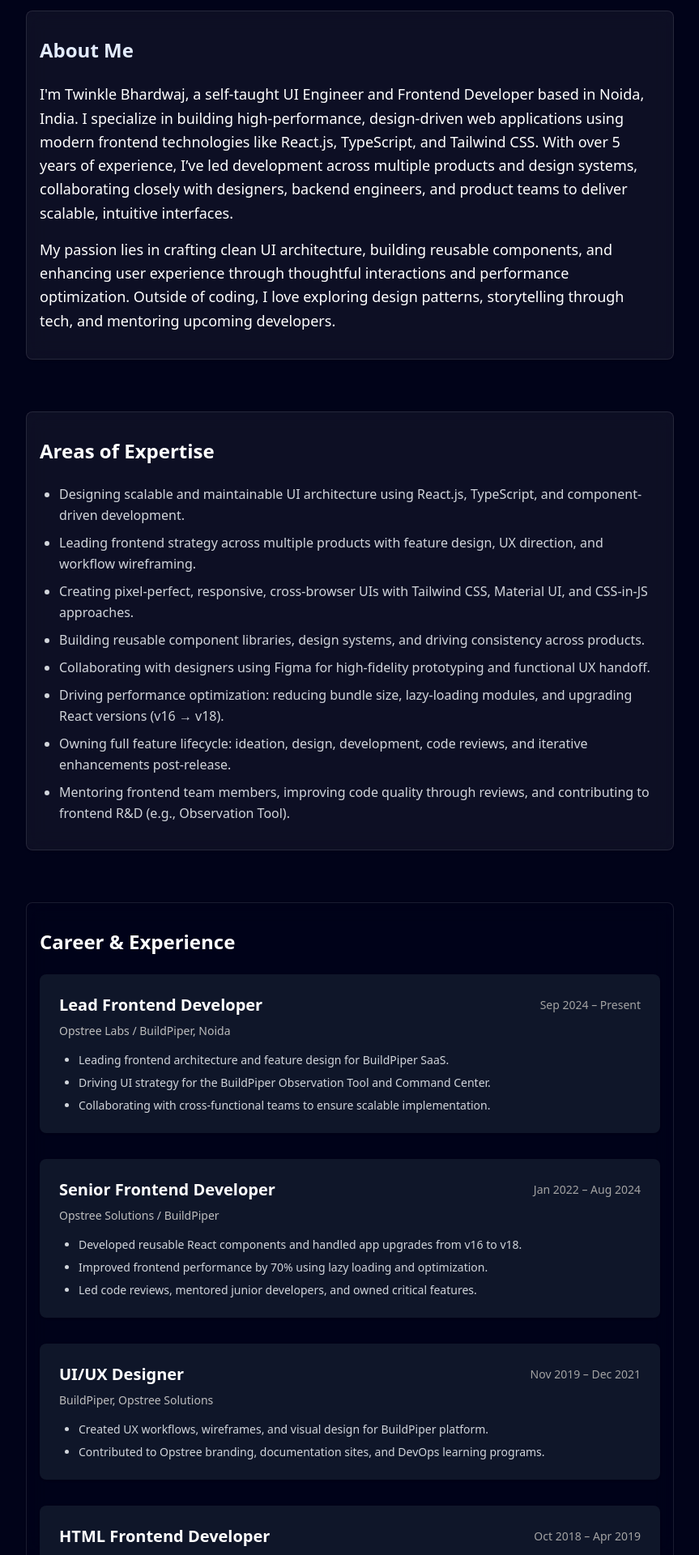
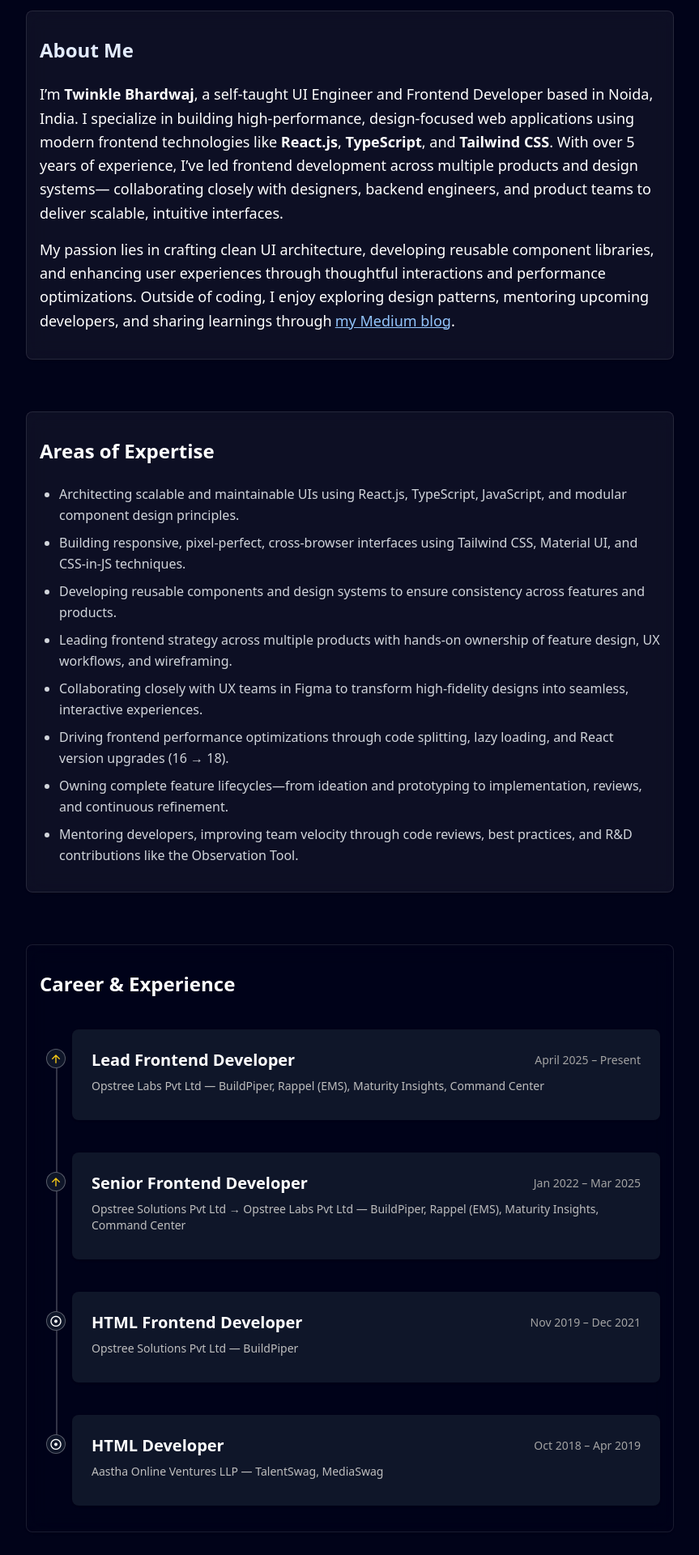
Before and after one commit to mrtwinklebhardwaj/my-resume, a React (Vite) app: page / in a window 1280 px wide. Shown: the part 880-2800 px from the top of the page at 81% size, without its empty margins (416-1279 px from the left). Built offline with nearby package versions, Linux system fonts and the light colour scheme.

Commit message:
Blogs and project section correction

```diff
--- a/package.json
+++ b/package.json
@@ -9,6 +9,7 @@
     "preview": "vite preview"
   },
   "dependencies": {
+    "framer-motion": "^12.6.5",
     "react": "^18.2.0",
     "react-dom": "^18.2.0",
     "remixicon": "^4.6.0"
--- a/src/components/AboutMe.jsx
+++ b/src/components/AboutMe.jsx
@@ -1,23 +1,54 @@
-import React from 'react'
+import React from 'react';
+import { motion } from 'framer-motion';
 
 const AboutMe = () => {
     return (
-        <section className="py-8 px-4 bg-white/5 sm:backdrop-blur-md backdrop-blur-none rounded-lg shadow border border-white/10 mb-16" id="about">
+        <section
+            className="py-8 px-4 bg-white/5 sm:backdrop-blur-md backdrop-blur-none rounded-lg shadow border border-white/10 mb-16"
+            id="about"
+        >
             <div className="max-w-5xl mx-auto">
-                <h3 className="text-2xl font-semibold mb-6 text-[#E3ECFF]">About Me</h3>
-                <p className="text-white text-lg leading-relaxed">
-                    I'm Twinkle Bhardwaj, a self-taught UI Engineer and Frontend Developer based in Noida, India. I specialize in building
-                    high-performance, design-driven web applications using modern frontend technologies like React.js, TypeScript, and Tailwind CSS.
-                    With over 5 years of experience, I’ve led development across multiple products and design systems, collaborating closely
-                    with designers, backend engineers, and product teams to deliver scalable, intuitive interfaces.
-                </p>
-                <p className="text-white text-lg mt-4 leading-relaxed">
-                    My passion lies in crafting clean UI architecture, building reusable components, and enhancing user experience through thoughtful
-                    interactions and performance optimization. Outside of coding, I love exploring design patterns, storytelling through tech, and mentoring upcoming developers.
-                </p>
+                <motion.h3
+                    className="text-2xl font-semibold mb-6 text-[#E3ECFF]"
+                    initial={{ opacity: 0, y: -10 }}
+                    animate={{ opacity: 1, y: 0 }}
+                    transition={{ duration: 0.5 }}
+                >
+                    About Me
+                </motion.h3>
+
+                <motion.p
+                    className="text-white text-lg leading-relaxed"
+                    initial={{ opacity: 0, y: 10 }}
+                    animate={{ opacity: 1, y: 0 }}
+                    transition={{ delay: 0.2, duration: 0.5 }}
+                >
+                    I’m <strong>Twinkle Bhardwaj</strong>, a self-taught UI Engineer and Frontend Developer based in Noida, India. I specialize in building
+                    high-performance, design-focused web applications using modern frontend technologies like <strong>React.js</strong>, <strong>TypeScript</strong>,
+                    and <strong>Tailwind CSS</strong>. With over 5 years of experience, I’ve led frontend development across multiple products and design systems—
+                    collaborating closely with designers, backend engineers, and product teams to deliver scalable, intuitive interfaces.
+                </motion.p>
+
+                <motion.p
+                    className="text-white text-lg mt-4 leading-relaxed"
+                    initial={{ opacity: 0, y: 10 }}
+                    animate={{ opacity: 1, y: 0 }}
+                    transition={{ delay: 0.4, duration: 0.5 }}
+                >
+                    My passion lies in crafting clean UI architecture, developing reusable component libraries, and enhancing user experiences through thoughtful
+                    interactions and performance optimizations. Outside of coding, I enjoy exploring design patterns, mentoring upcoming developers, and sharing learnings through
+                    <a
+                        href="https://medium.com/@codeaurkahani"
+                        target="_blank"
+                        rel="noopener noreferrer"
+                        className="underline text-blue-300 ml-1"
+                    >
+                        my Medium blog
+                    </a>.
+                </motion.p>
             </div>
         </section>
-    )
-}
+    );
+};
 
-export default AboutMe
+export default AboutMe;
--- a/src/components/AreaOfExperties.jsx
+++ b/src/components/AreaOfExperties.jsx
@@ -1,4 +1,4 @@
-import React from 'react'
+import React from 'react';
 
 const AreaOfExperties = () => {
     return (
@@ -6,19 +6,18 @@ const AreaOfExperties = () => {
             <div className="max-w-5xl mx-auto">
                 <h3 className="text-2xl font-semibold mb-6 text-white">Areas of Expertise</h3>
                 <ul className="list-disc pl-6 space-y-2 text-[#D1D5DB] text-base leading-relaxed">
-                    <li>Designing scalable and maintainable UI architecture using React.js, TypeScript, and component-driven development.</li>
-                    <li>Leading frontend strategy across multiple products with feature design, UX direction, and workflow wireframing.</li>
-                    <li>Creating pixel-perfect, responsive, cross-browser UIs with Tailwind CSS, Material UI, and CSS-in-JS approaches.</li>
-                    <li>Building reusable component libraries, design systems, and driving consistency across products.</li>
-                    <li>Collaborating with designers using Figma for high-fidelity prototyping and functional UX handoff.</li>
-                    <li>Driving performance optimization: reducing bundle size, lazy-loading modules, and upgrading React versions (v16 → v18).</li>
-                    <li>Owning full feature lifecycle: ideation, design, development, code reviews, and iterative enhancements post-release.</li>
-                    <li>Mentoring frontend team members, improving code quality through reviews, and contributing to frontend R&D (e.g., Observation Tool).</li>
+                    <li>Architecting scalable and maintainable UIs using React.js, TypeScript, JavaScript, and modular component design principles.</li>
+                    <li>Building responsive, pixel-perfect, cross-browser interfaces using Tailwind CSS, Material UI, and CSS-in-JS techniques.</li>
+                    <li>Developing reusable components and design systems to ensure consistency across features and products.</li>
+                    <li>Leading frontend strategy across multiple products with hands-on ownership of feature design, UX workflows, and wireframing.</li>
+                    <li>Collaborating closely with UX teams in Figma to transform high-fidelity designs into seamless, interactive experiences.</li>
+                    <li>Driving frontend performance optimizations through code splitting, lazy loading, and React version upgrades (16 → 18).</li>
+                    <li>Owning complete feature lifecycles—from ideation and prototyping to implementation, reviews, and continuous refinement.</li>
+                    <li>Mentoring developers, improving team velocity through code reviews, best practices, and R&D contributions like the Observation Tool.</li>
                 </ul>
             </div>
         </section>
+    );
+};
 
-    )
-}
-
-export default AreaOfExperties
+export default AreaOfExperties;
--- a/src/components/Experience.jsx
+++ b/src/components/Experience.jsx
@@ -1,73 +1,103 @@
-import React from 'react'
+import React, { useRef, useEffect, useState } from 'react';
+import { motion } from 'framer-motion';
+import 'remixicon/fonts/remixicon.css';
+
+const experiences = [
+  {
+    title: 'Lead Frontend Developer',
+    company: 'Opstree Labs Pvt Ltd',
+    duration: 'April 2025 – Present',
+    projects: 'BuildPiper, Rappel (EMS), Maturity Insights, Command Center',
+    promotions: true,
+    points: [
+    ],
+  },
+  {
+    title: 'Senior Frontend Developer',
+    company: 'Opstree Solutions Pvt Ltd → Opstree Labs Pvt Ltd',
+    duration: 'Jan 2022 – Mar 2025',
+    projects: 'BuildPiper, Rappel (EMS), Maturity Insights, Command Center',
+    promotions: true,
+    points: [
+    ],
+  },
+  {
+    title: 'HTML Frontend Developer',
+    company: 'Opstree Solutions Pvt Ltd',
+    duration: 'Nov 2019 – Dec 2021',
+    projects: 'BuildPiper',
+    points: [
+    ],
+  },
+  {
+    title: 'HTML Developer',
+    company: 'Aastha Online Ventures LLP',
+    duration: 'Oct 2018 – Apr 2019',
+    projects: 'TalentSwag, MediaSwag',
+    points: [
+    ],
+  },
+];
 
 const Experience = () => {
+  const containerRef = useRef(null);
+  const [lineHeight, setLineHeight] = useState(0);
+
+  useEffect(() => {
+    const container = containerRef.current;
+    if (container) {
+      const icons = container.querySelectorAll('.step-icon');
+      if (icons.length >= 2) {
+        const top = icons[0].getBoundingClientRect().top;
+        const bottom = icons[icons.length - 1].getBoundingClientRect().top;
+        setLineHeight(bottom - top);
+      }
+    }
+  }, []);
+
   return (
-    <section className="py-8 px-4 bg-[#010319]/60 sm:backdrop-blur-md backdrop-blur-none p-6 rounded-lg shadow border border-white/10 mb-16" id="experience">
+    <section className="py-8 px-4 bg-[#010319]/60 sm:backdrop-blur-md p-6 rounded-lg shadow border border-white/10 mb-16" id="experience">
       <div className="max-w-5xl mx-auto">
-      <h3 className="text-2xl font-semibold mb-6 text-white">Career & Experience</h3>
-
-      {/* Experience Block */}
-      <div className="space-y-8">
-
-        {/* Job 1 */}
+        <h3 className="text-2xl font-semibold mb-10 text-white">Career & Experience</h3>
+        <div className="relative flex flex-col gap-10" ref={containerRef}>
+          <div
+            className="absolute left-5 bg-white/20 w-0.5 z-0"
+            style={{ top: '36px', height: `${lineHeight}px` }}
+          />
+          {experiences.map((exp, index) => (
+            <motion.div
+              key={index}
+              initial={{ opacity: 0, y: 40 }}
+              whileInView={{ opacity: 1, y: 0 }}
+              transition={{ duration: 0.6, delay: index * 0.1 }}
+              viewport={{ once: true }}
+              className="relative pl-10 z-10"
+            >
+              <div className="absolute left-2 top-6 w-6 h-6 rounded-full flex items-center justify-center bg-[#0F1629] border border-white/30 step-icon">
+                {exp.promotions ? (
+                  <i className="ri-arrow-up-line text-yellow-400 text-base" title="Promotion"></i>
+                ) : (
+                  <i className="ri-record-circle-line text-white text-base"></i>
+                )}
+              </div>
               <div className="bg-[#0F1629] p-6 rounded-lg shadow">
-          <div className="flex justify-between items-center mb-2">
-            <h4 className="text-xl font-semibold text-white">Lead Frontend Developer</h4>
-            <span className="text-sm text-[#A3A3A3]">Sep 2024 – Present</span>
+                <div className="flex flex-col sm:flex-row sm:justify-between sm:items-center gap-1 mb-2">
+                  <h4 className="text-xl font-semibold text-white">{exp.title}</h4>
+                  <span className="text-sm text-[#A3A3A3]">{exp.duration}</span>
                 </div>
-          <p className="text-[#BEBEBE] text-sm">Opstree Labs / BuildPiper, Noida</p>
-          <ul className="list-disc pl-6 mt-4 space-y-2 text-[#D1D5DB] text-sm">
-            <li>Leading frontend architecture and feature design for BuildPiper SaaS.</li>
-            <li>Driving UI strategy for the BuildPiper Observation Tool and Command Center.</li>
-            <li>Collaborating with cross-functional teams to ensure scalable implementation.</li>
+                <p className="text-[#BEBEBE] text-sm mb-2">{exp.company} — {exp.projects}</p>
+                <ul className="list-disc pl-6 space-y-2 text-[#D1D5DB] text-sm">
+                  {exp.points.map((point, idx) => (
+                    <li key={idx}>{point}</li>
+                  ))}
                 </ul>
               </div>
-
-        {/* Job 2 */}
-        <div className="bg-[#0F1629] p-6 rounded-lg shadow">
-          <div className="flex justify-between items-center mb-2">
-            <h4 className="text-xl font-semibold text-white">Senior Frontend Developer</h4>
-            <span className="text-sm text-[#A3A3A3]">Jan 2022 – Aug 2024</span>
-          </div>
-          <p className="text-[#BEBEBE] text-sm">Opstree Solutions / BuildPiper</p>
-          <ul className="list-disc pl-6 mt-4 space-y-2 text-[#D1D5DB] text-sm">
-            <li>Developed reusable React components and handled app upgrades from v16 to v18.</li>
-            <li>Improved frontend performance by 70% using lazy loading and optimization.</li>
-            <li>Led code reviews, mentored junior developers, and owned critical features.</li>
-          </ul>
-        </div>
-
-        {/* Job 3 */}
-        <div className="bg-[#0F1629] p-6 rounded-lg shadow">
-          <div className="flex justify-between items-center mb-2">
-            <h4 className="text-xl font-semibold text-white">UI/UX Designer</h4>
-            <span className="text-sm text-[#A3A3A3]">Nov 2019 – Dec 2021</span>
-          </div>
-          <p className="text-[#BEBEBE] text-sm">BuildPiper, Opstree Solutions</p>
-          <ul className="list-disc pl-6 mt-4 space-y-2 text-[#D1D5DB] text-sm">
-            <li>Created UX workflows, wireframes, and visual design for BuildPiper platform.</li>
-            <li>Contributed to Opstree branding, documentation sites, and DevOps learning programs.</li>
-          </ul>
-        </div>
-
-        {/* Job 4 */}
-        <div className="bg-[#0F1629] p-6 rounded-lg shadow">
-          <div className="flex justify-between items-center mb-2">
-            <h4 className="text-xl font-semibold text-white">HTML Frontend Developer</h4>
-            <span className="text-sm text-[#A3A3A3]">Oct 2018 – Apr 2019</span>
-          </div>
-          <p className="text-[#BEBEBE] text-sm">Aastha Online Ventures LLP</p>
-          <ul className="list-disc pl-6 mt-4 space-y-2 text-[#D1D5DB] text-sm">
-            <li>Converted static designs into responsive web pages using HTML/CSS.</li>
-            <li>Built marketing websites and managed admin panels for MediaSwag & TalentSwag.</li>
-          </ul>
-        </div>
-
+            </motion.div>
+          ))}
         </div>
       </div>
     </section>
+  );
+};
 
-  )
-}
-
-export default Experience
+export default Experience;
```
Also changed, not shown: src/components/Blog.jsx (+36 -18 lines), src/components/CaseStudies.jsx (+41 -22 lines), src/components/Project.jsx (+158 -18 lines), 1 other file (tests, documents, lock files or other folders). Lines whose indentation alone changed are shown as unchanged.
